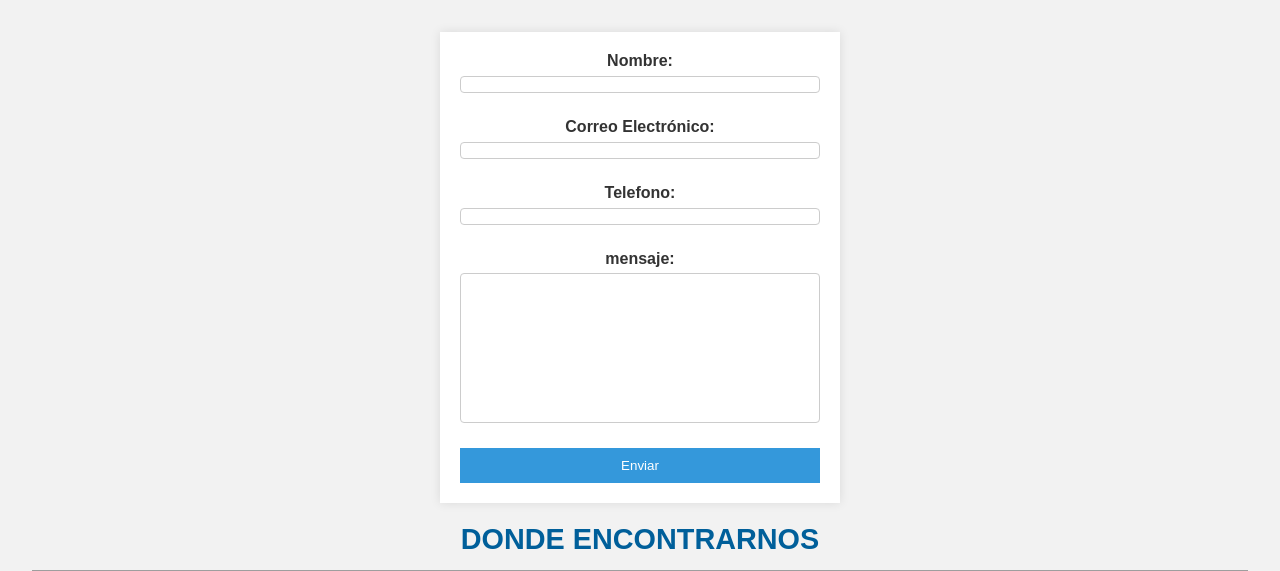
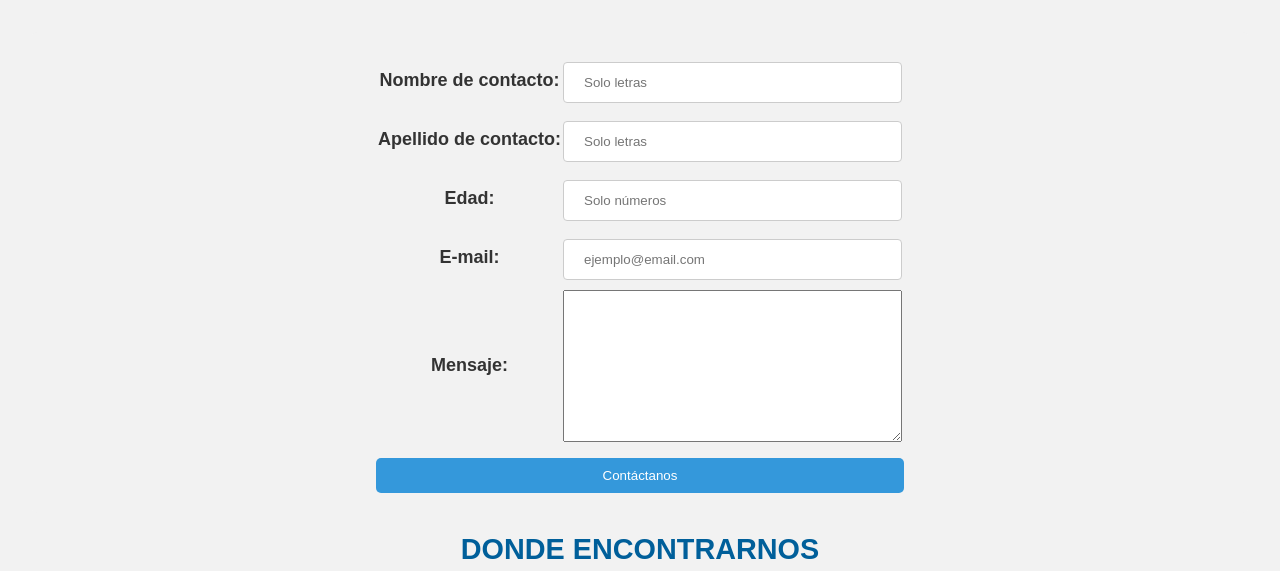
Before and after one commit to Mauro-CD/django_grupo15, a Django app: page /contact/ in a window 1280 px wide. Shown: the part 149-720 px from the top of the page. Run offline with Django 4.2, Linux system fonts and the light colour scheme; some libraries are stand-ins or nearby versions; grey boxes are pictures that could not be loaded.

Commit message:
Formularios de contacto asociado a la base de datos

```diff
--- a/courses/forms.py
+++ b/courses/forms.py
@@ -1,5 +1,7 @@
 # forms.py
 
+import re
+#from typing import Any
 from django import forms
 from django.core.exceptions import ValidationError
 
@@ -35,8 +37,28 @@ class RegistrarForm(forms.Form):
         return self.cleaned_data
 
 
+# class ContactoForm(forms.Form):
+#     nombre = forms.CharField(label='Nombre',  required=True)
+#     email = forms.EmailField(label='Correo Electrónico',  required=True)
+#     telefono = forms.CharField(label='Telefono:', required=True)
+#     mensaje = forms.CharField(label='mensaje:', widget=forms.TextInput(attrs={'class': 'mensaje_form'}),  required=True)
+
+
 class ContactoForm(forms.Form):
-    nombre = forms.CharField(label='Nombre',  required=True)
-    email = forms.EmailField(label='Correo Electrónico',  required=True)
-    telefono = forms.CharField(label='Telefono:', required=True)
-    mensaje = forms.CharField(label='mensaje:', widget=forms.TextInput(attrs={'class': 'mensaje_form'}),  required=True)
+    nombre = forms.CharField(label="Nombre de contacto",   widget=forms.TextInput(attrs={'class': 'formulario','placeholder': 'Solo letras'}  ),required=True)
+    apellido =forms.CharField(label="Apellido de contacto",widget=forms.TextInput(attrs={'class': 'formulario','placeholder': 'Solo letras'}  ), required=True)
+    edad = forms.IntegerField(label="Edad",widget=forms.TextInput(attrs={'class': 'formulario','placeholder': 'Solo números'}  ), max_value=80)
+    # mail = forms.EmailField(label="E-Mail", widget=forms.TextInput(attrs={'class': 'formulario','placeholder': 'ejemplo@email.com'}),required=True)
+    mail = forms.EmailField(label='E-mail',max_length=100,required=True,error_messages={'required': 'Por favor completa el campo'},widget=forms.TextInput(attrs={'class': 'formulario','placeholder': 'ejemplo@email.com'}))
+    mensaje =  forms.CharField(widget=forms.Textarea)
+
+    def clean_edad(self): # Eje implementacion basica
+        if self.cleaned_data["edad"] < 5 and self.cleaned_data["edad"] <80:
+            raise ValidationError("El usuario no puede tener menos de 5 años")
+
+        return self.cleaned_data["edad"]
+
+    def custom_validate_email(mail):
+        email_regex = r'^[a-zA-Z0-9._%+-]+@[a-zA-Z0-9.-]+\.[a-zA-Z]{2,}$'
+        if not re.match(email_regex, mail):
+          raise ValidationError('Correo electrónico no válido')
--- a/courses/templates/contacto.html
+++ b/courses/templates/contacto.html
@@ -16,11 +16,29 @@
 
     <main>
 
-        <form method="post" action="{% url 'contact' %}">
+        {% comment %} <form method="post" action="{% url 'contact' %}">
             {% csrf_token %}
             {{ contacto_form.as_p }}
             <button type="submit">Enviar</button>
+        </form> {% endcomment %}
+
+<div class="div_formulario">
+        <form class="formulario" method="post" action="{% url 'contacto' %}">
+            {% csrf_token %}
+        <table class="table_formulario">
+            {{ contacto_form.as_table }}
+        </table>
+            <button  type="submit">Contáctanos</button>
         </form>
+
+        {% if messages %}
+        <ul class="messages">
+            {% for message in messages %}
+                <li {% if message.tags %} class="{{ message.tags }}"{% endif %}>{{ message }}</li>
+            {% endfor %}
+        </ul>
+        {% endif %}
+    </div>
 
         <aside>
             <div id="map-container">
--- a/courses/urls.py
+++ b/courses/urls.py
@@ -1,6 +1,6 @@
 # courses/urls.py
 from django.urls import path
-from . import views
+from .import views
 
 
 
@@ -15,4 +15,5 @@ urlpatterns = [
     path('contact/', views.contacto_form, name='contact'),
     path('courseAvailable/', views.course_available, name='courseAvailable'),
     path('', views.index, name='index'),
+    path('contacto', views.contacto, name="contacto"),
 ]
--- a/courses/views.py
+++ b/courses/views.py
@@ -10,6 +10,10 @@ from django.shortcuts import render
 from .forms import CourseFilterForm, RegistrarForm, ContactoForm
 from datetime import datetime
 # from forms import ContactoForm
+from .forms import ContactoForm
+from django.contrib import messages
+from .models import Persona
+from django.urls import reverse
 
 def index(request):
     current_date = datetime.now()
@@ -109,3 +113,32 @@ def course_available(request):
     # Retrieve course details
     courseAvailable = Course.objects.all()
     return render(request, 'cursos.html', {'courseAvailable': courseAvailable})
+
+def contacto(request):
+    formulario =None
+    if request.method == "POST":
+        # Instanciamos
+        formulario = ContactoForm(request.POST)
+        # Validamos
+        if formulario.is_valid():
+                       # dar alta la info
+            messages.success(request, 'Hemos recibido tus datos')
+        #  messages.info(request, "Consulta enviada con éxito")
+            p1 = Persona(
+                nombre=formulario.cleaned_data['nombre'],
+                apellido=formulario.cleaned_data['apellido'],
+                edad=formulario.cleaned_data['edad'],
+                email=formulario.cleaned_data['mail'])
+                # dni=formulario.cleaned_data['dni'])
+            p1.save()
+            return redirect(reverse("contact"))
+
+
+    else: # si es un GET
+        formulario = ContactoForm()
+
+    context = {
+        'contacto_form': formulario
+    }
+
+    return render(request, "contacto.html", context)
--- a/elearning/settings.py
+++ b/elearning/settings.py
@@ -13,6 +13,9 @@ https://docs.djangoproject.com/en/4.2/ref/settings/
 from pathlib import Path
 from decouple import config
 import os
+import locale
+import decouple
+from decouple import config
 # Build paths inside the project like this: BASE_DIR / 'subdir'.
 BASE_DIR = Path(__file__).resolve().parent.parent
 
--- a/static/css/contacto.css
+++ b/static/css/contacto.css
@@ -29,6 +29,75 @@
     padding: 0 10px;
 }
 
+/*  forulario mk*/
+/* formulario contacto */
+
+.formulario {
+    margin: 0 auto;
+    display: table;
+  }
+
+  .formulario label{
+      font-size:18px;
+      font-style:normal
+
+
+  }
+  .div_formulario {
+      justify-content: center;
+      border-radius: 5px;
+      background-color: #f2f2f2;
+      padding: 20px;
+    }
+
+  .table_formulario tbody{
+    justify-content: center;
+    justify-content: space-around;
+    /* margin-left: 400px; */
+  }
+
+    .formulario input[type=text] {
+      width: 100%;
+      padding: 12px 20px;
+      margin: 8px 0;
+      display: inline-block;
+      border: 1px solid #ccc;
+      border-radius: 4px;
+      box-sizing: border-box;
+
+
+    }
+
+    .formulario input[type=submit] {
+      width: 100%;
+      background-color: #4CAF50;
+      color: white;
+      padding: 14px 20px;
+      margin: 8px 0;
+      border: none;
+      border-radius: 4px;
+      cursor: pointer;
+      margin-top: 10px;
+
+    }
+
+  .formulario button {
+      display:block;
+      width: 100%;
+      padding: 10px;
+      background-color: #3498db;
+      color: #fff;
+      border-radius: 5px;
+      cursor: pointer;
+      margin-top: 10px;
+    }
+
+.messages li  {
+    text-align: center;
+    width: 100%;
+    color: grid-gap;
+    margin-top: 10px;
+}
 
 
 /* ######################## */
@@ -54,7 +123,7 @@ body {
 } */
 
 /* Doy estilo al container */
-form {
+/*form {
     max-width: 400px;
     margin: 0 auto;
     padding: 20px;
@@ -129,6 +198,8 @@ form {
     animation: fadeIn 0.5s;
 } */
 
+
+
 .mensaje_form{
     width: 100%;
     resize: none;
```
Also changed, not shown: courses/models.py (+7 -0 lines), courses/migrations/0003_persona.py (added).
